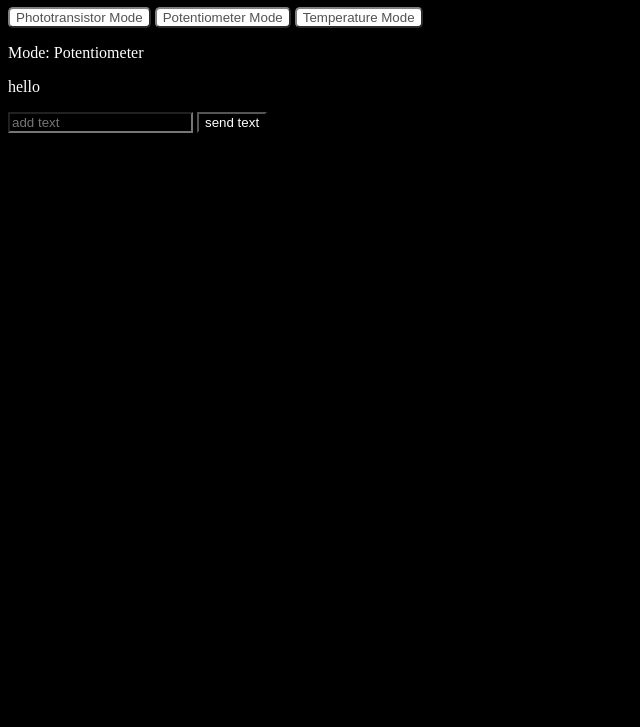
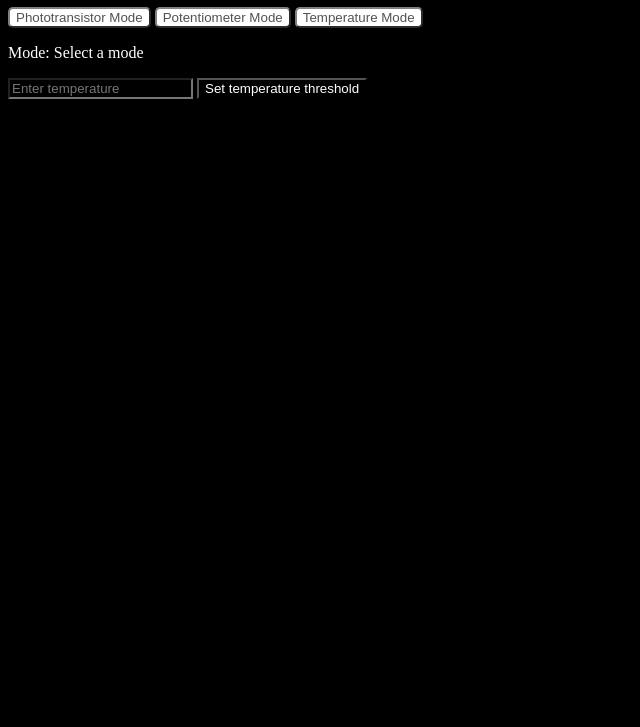
Before and after one commit to maryobotros/Comps-Code, a website: page NodeJS/index.html in a window 1280 px wide. Shown: the part 73-800 px from the top of the page, without its empty margins (0-640 px from the left). Drawn offline with nearby package versions, Linux system fonts and the light colour scheme; no server answers.

Commit message:
Added comments

```diff
--- a/NodeJS/index.html
+++ b/NodeJS/index.html
@@ -1,25 +1,25 @@
 <!doctype html>
 <html>
    <head>
-
       <title>Communicating from Node.js to an Arduino</title>
       <script src='https://cdnjs.cloudflare.com/ajax/libs/socket.io/2.0.4/socket.io.js'></script>
-
    </head>
    <body>
 
       <h1 id="title">Smart Blinds</h1>
 
+      <!-- Buttons for the different modes  -->
       <button id="lightOn" onclick="phototransistor()">Phototransistor Mode</button>
       <button id="lightOff" onclick="potentiometer()">Potentiometer Mode</button>
       <button id="lightMiddle" onclick="temperature()">Temperature Mode</button>
 
-      <p id="mode">Mode: Potentiometer</p>
-      <p id="status">hello</p>
+      <!-- Status indicators -->
+      <p id="mode">Mode: Select a mode</p>
+      <p id="status"></p>
 
-      <input type="text" id="input-text" placeholder="add text" maxlength="32">
-      <input id="send-text" type="submit" value="send text">
-
+      <!-- Adjust settings for the temperature -->
+      <input id="input-text" type="text" placeholder="Enter temperature" maxlength="32">
+      <input id="send-text" type="submit" value="Set temperature threshold">
 
       <script>
          // Initializing socket variable
@@ -55,7 +55,7 @@
             socket.emit('lights', {"status":"2"});
          }
 
-
+         // Setting the temperature threshold
          var sendTextButton = document.getElementById("send-text");
 
          sendTextButton.addEventListener("click", function(){
@@ -64,6 +64,7 @@
          });
 
       </script>
+
 
       <style>
          *{
```
